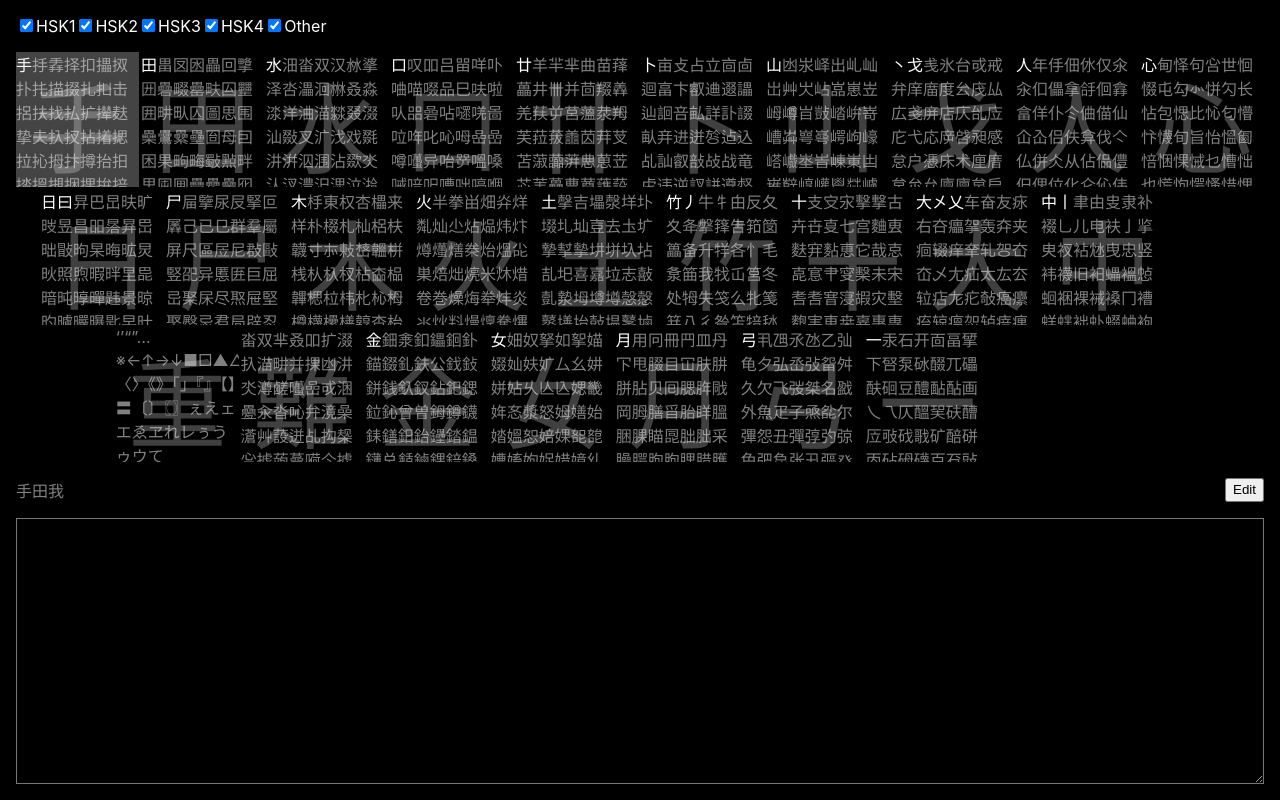
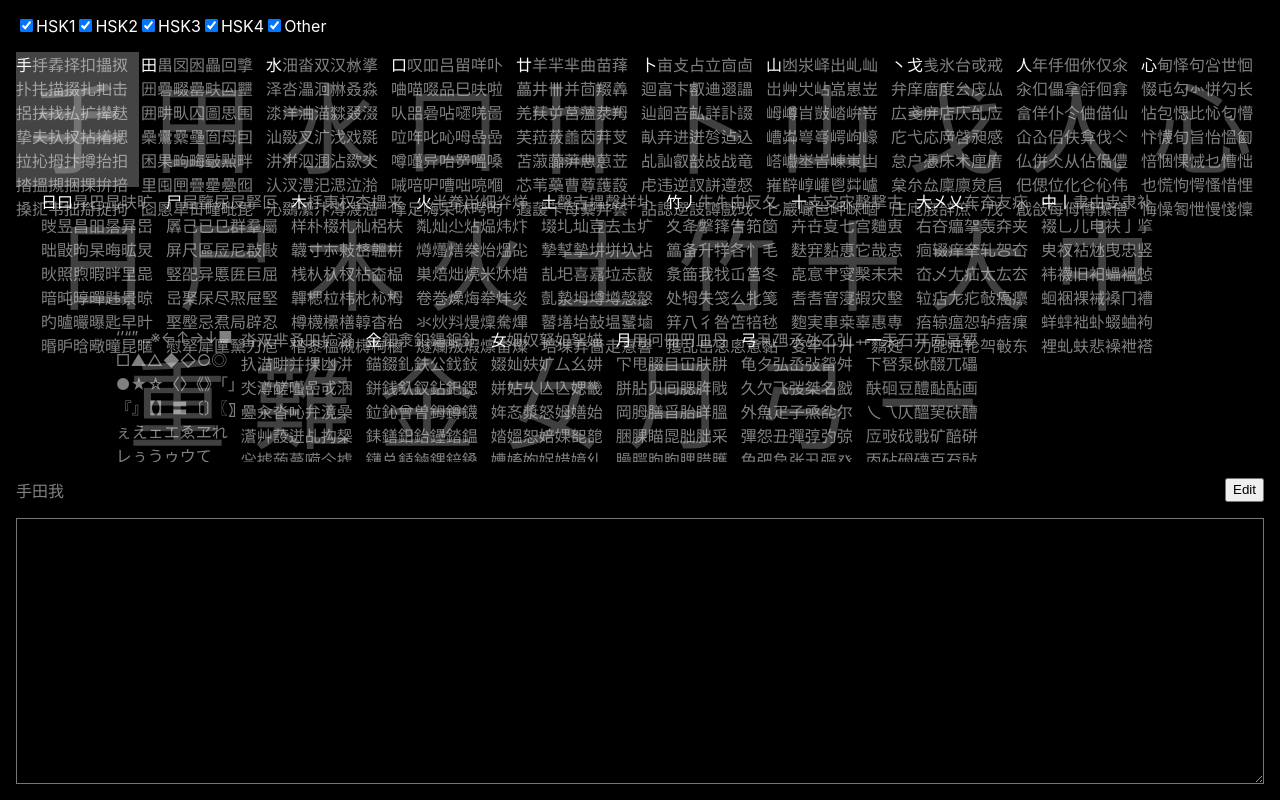
Before and after one commit to jcf120/cangjie-atlas, a React (Create React App) app: page / in a window 1280 px wide. Built offline with nearby package versions, Linux system fonts and the light colour scheme.

Commit message:
redundant

```diff
--- a/src/Layout.module.css
+++ b/src/Layout.module.css
@@ -13,10 +13,7 @@
 
 .key {
   position: relative;
-  overflow: hidden;
-  display: flex;
-  justify-content: center;
-  align-items: center;
+  word-break: break-all;
 }
 
 .key + .key {
@@ -28,7 +25,6 @@
 }
 
 .keyBg {
-  overflow: hidden;
   position: absolute;
   top: 0;
   right: 0;
```
